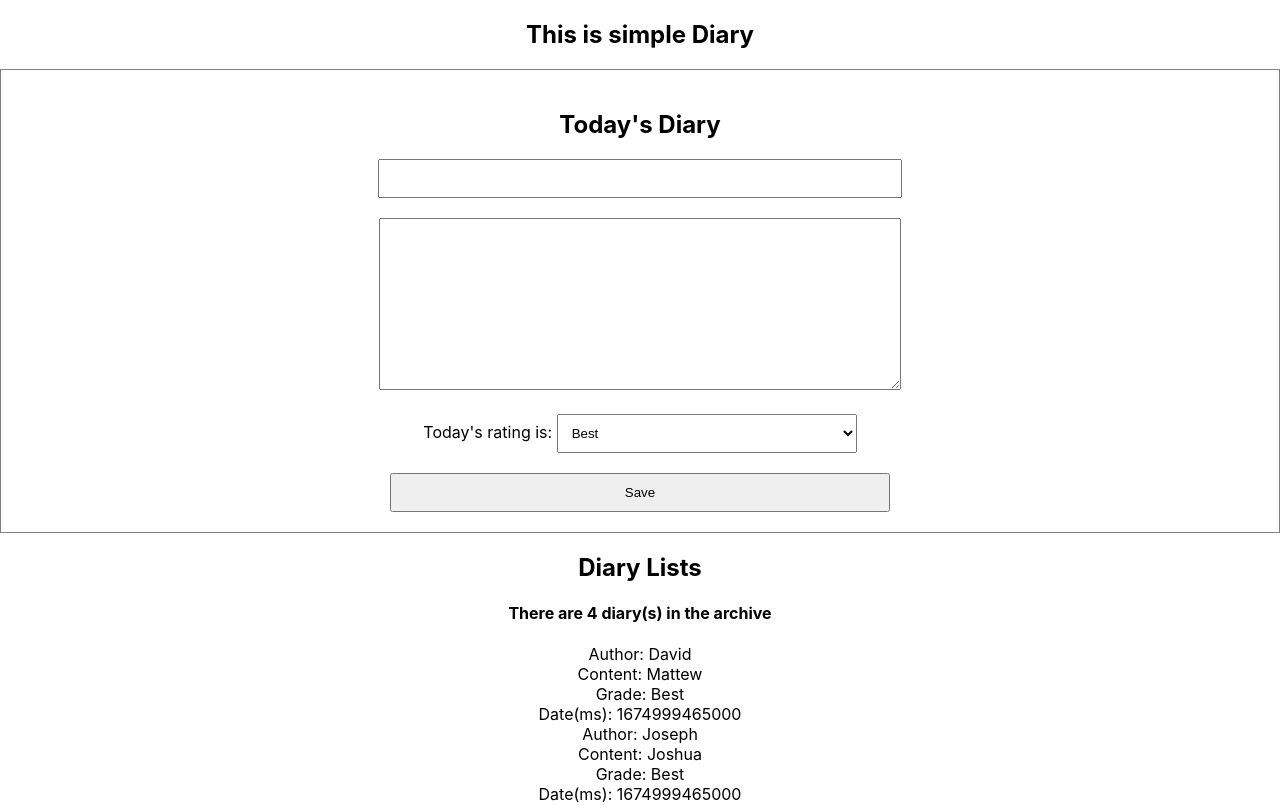
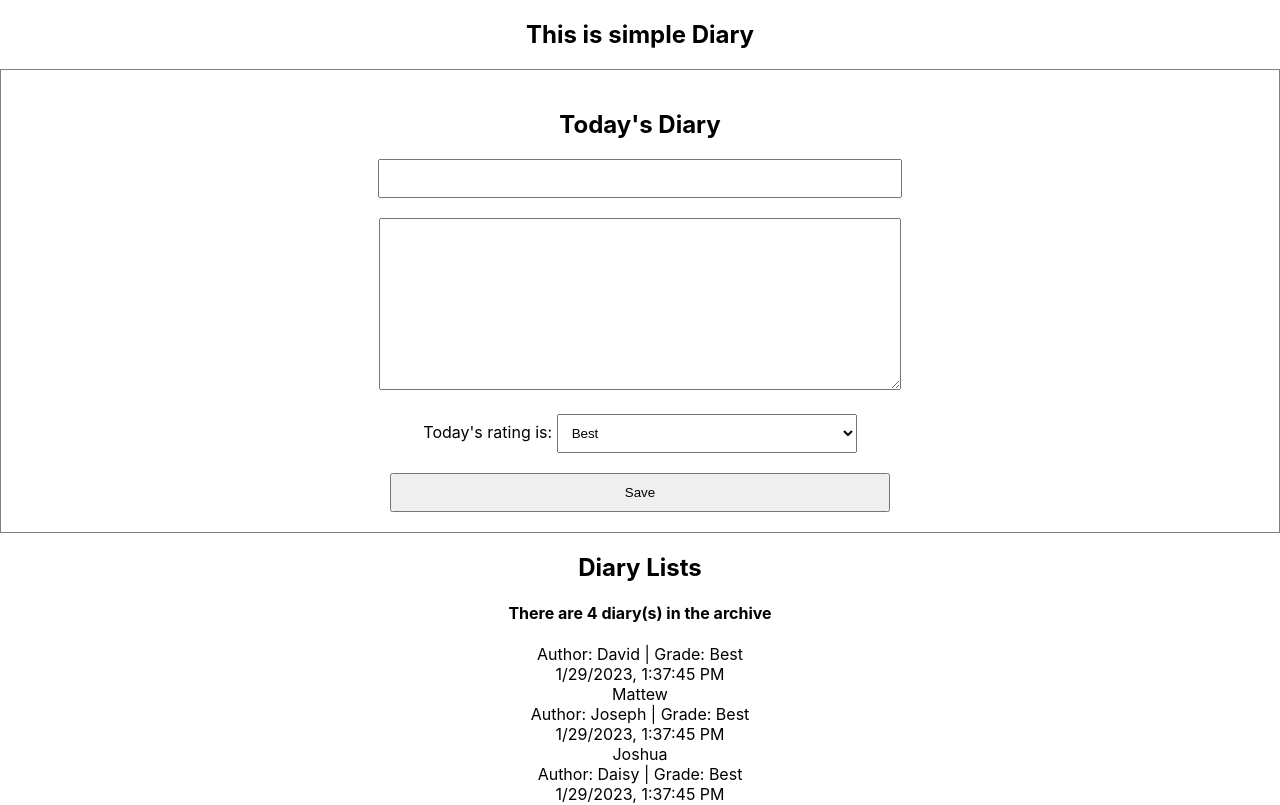
Before and after one commit to Na-David/simpleDiary, a React (Create React App) app: page / in a window 1280 px wide. Shown: the top 805 px of the page. Built offline with nearby package versions, Linux system fonts and the light colour scheme.

Commit message:
added diary item

```diff
--- a/src/App.js
+++ b/src/App.js
@@ -1,4 +1,4 @@
-import React, {useState, useEffect } from "react";
+//import React, {useState, useEffect } from "react";
 import './App.css';
 import DiaryEditor from './DiaryEditor';
 import DiaryList from './DiaryList';
--- /dev/null
+++ b/src/DiaryItem.js
@@ -0,0 +1,18 @@
+const DiaryItem = ({author, content, created_date, grade, id}) => {
+    return <div className="DiaryItem">
+        <div className="info">
+            <span>
+                Author: {author} | Grade: {grade}<br/>
+            </span>
+            <span className="date">
+                {new Date(created_date).toLocaleString()}
+            </span>
+            <div className="content">
+                {content}
+            </div>
+        </div>
+    </div>;
+
+}
+
+export default DiaryItem;
--- a/src/DiaryList.js
+++ b/src/DiaryList.js
@@ -1,3 +1,5 @@
+import DiaryItem from "./DiaryItem";
+
 const DiaryList = ({diaryList}) => {
     console.log(diaryList);
     return (
@@ -6,20 +8,15 @@
             <h4>There are {diaryList.length} diary(s) in the archive</h4>
             <div>
                 {diaryList.map((it) => (
-                    <div>
-                        <div> Author: {it.author}</div>
-                        <div> Content: {it.content}</div>
-                        <div> Grade: {it.grade}</div>
-                        <div> Date(ms): {it.created_date}</div>
-                    </div>
+                    <DiaryItem key = {it.id} {...it} />
                 ))}
             </div>
         </div>
-    )
+    );
 };
 
 DiaryList.defaultProps = {
     diaryList: []
-}
+};
 
 export default DiaryList;
```
